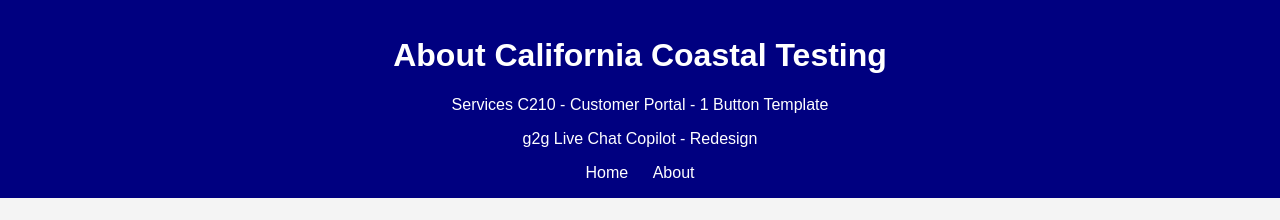
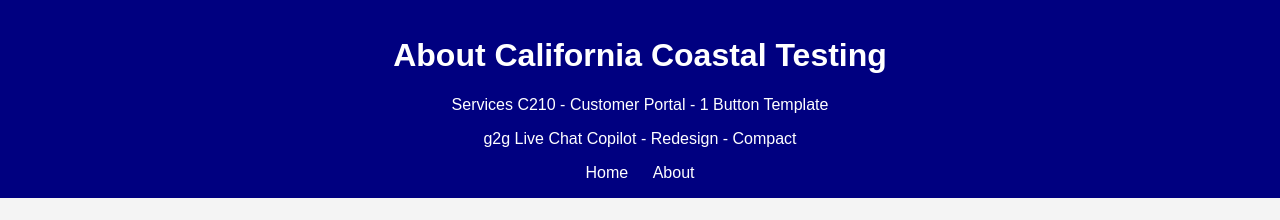
Before and after one commit to MattGarner9/cct, a plain HTML site: page about10.html in a window 1280 px wide. Shown: the top 220 px of the page. Drawn offline with Linux system fonts and the light colour scheme.

Commit message:
Update subtitle for g2g Live Chat Copilot

```diff
--- a/about10.html
+++ b/about10.html
@@ -87,7 +87,7 @@ cxone('guide','init');
     <header>
         <h1>About California Coastal Testing</h1>
         <p class="subtitle">Services C210 - Customer Portal - 1 Button Template</p>
-        <p class="subtitle">g2g Live Chat Copilot - Redesign</p>
+        <p class="subtitle">g2g Live Chat Copilot - Redesign - Compact</p>
         <nav>
             <ul>
                 <li><a href="index.html">Home</a></li>
```
